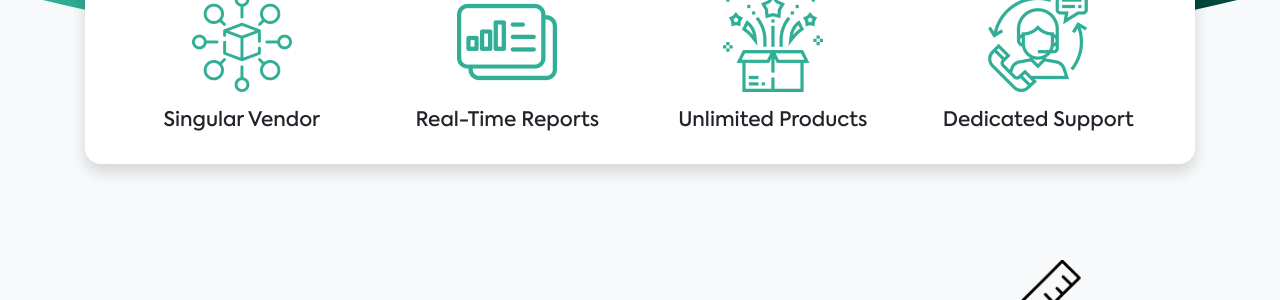
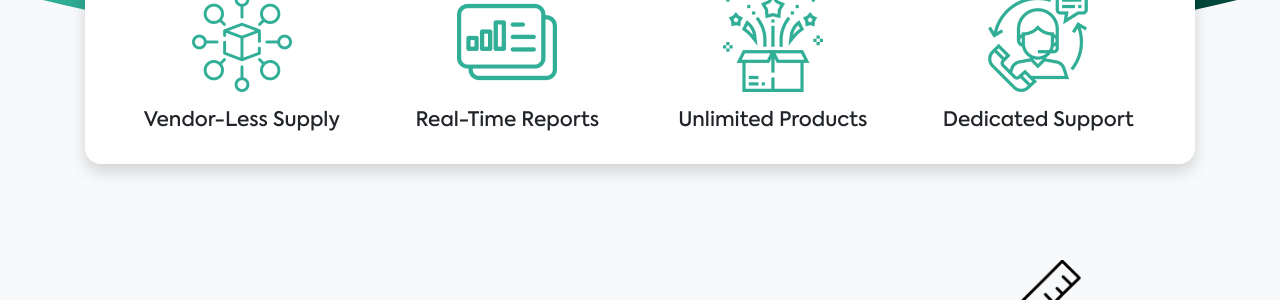
Before and after one commit to taimoorneeshat/prokurex-site, a Jekyll site: the page built from index.html, in a window 1280 px wide. Shown: the part 521-821 px from the top of the page. Built offline with Jekyll 4.4.1, drawn with Linux system fonts in a browser that asks for light colours; nearby versions of some CDN libraries.

Commit message:
Restructured banner html and edited intro content

```diff
--- a/_data/intro.yml
+++ b/_data/intro.yml
@@ -11,7 +11,7 @@
   time and money in procuring office supplies.
 cta: Request a Demo
 features:
-  - title: Singular Vendor # Centralized Procurement, Vendorless Procurement
+  - title: Vendor-less Supply # Centralized Procurement, Vendorless Procurement
     icon: /images/intro/centralized.png
   - title: Real-time Reports # Detailed Reporting & Analytics
     icon: /images/intro/reports.png
--- a/_includes/hero-header.html
+++ b/_includes/hero-header.html
@@ -1,4 +1,4 @@
-<header class="section gradient-banner">
+<header class="gradient-banner">
 	<div class="shapes-container">
 		<div class="shape" data-aos="fade-down-left" data-aos-duration="1500" data-aos-delay="100"></div>
 		<div class="shape" data-aos="fade-down" data-aos-duration="1000" data-aos-delay="100"></div>
@@ -40,14 +40,12 @@
 
     </div>
   </nav>
-  <div class="banner-content">
+  <div class="banner-content container">
     <h1 class="banner-header">{{ site.data.intro.tagline }}</h1>
-    <div class="container">
-      <div class="row">
-        <div class="col-12 col-lg-10 text-center text-light mx-auto">
-          <p class="mb-3">{{ site.data.intro.description }}</p>
-          <a href="#contact" class="btn btn-primary btn-lg mt-3" role="button">{{ site.data.intro.cta }}</a>
-        </div>
+    <div class="row">
+      <div class="col-12 col-lg-10 mx-auto">
+        <p class="mb-3">{{ site.data.intro.description }}</p>
+        <a href="#contact" class="btn btn-primary btn-lg mt-3" role="button">{{ site.data.intro.cta }}</a>
       </div>
     </div>
   </div>
--- a/css/main.scss
+++ b/css/main.scss
@@ -113,23 +113,16 @@
 }
 
 .banner-content {
-  margin: 6rem 0;
+  margin: 6rem auto;
+  color: $light;
+  text-align: center;
 }
 
 .banner-header {
   position: relative;
   margin: 0 auto 1rem auto;
-  padding: 0 0.5rem;
-  text-align: center;
-  color: $light;
   font-weight: bold;
   text-transform: capitalize;
-}
-
-@media only screen and (max-width: 880px) and (min-width: 650px) {
-  .banner-header {
-    padding: 0 6rem;
-  }
 }
 
 .gradient-banner::before {
```
